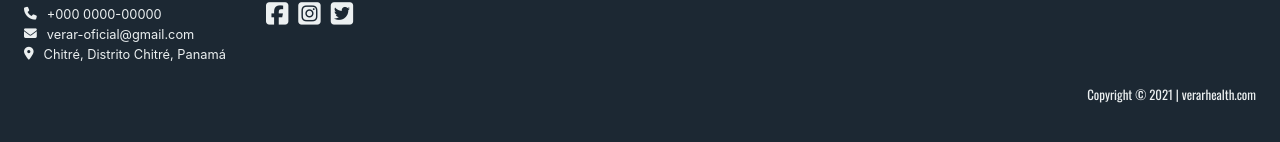
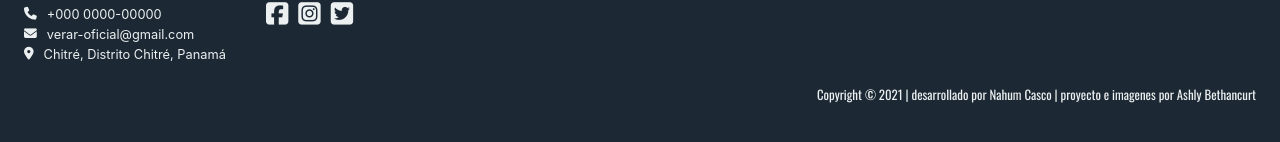
Before and after one commit to NahumCRep/VerarWeb, a React (Create React App) app: page /aboutus in a window 1280 px wide. Shown: the part 1375-1517 px from the top of the page. Built offline with nearby package versions, Linux system fonts and the light colour scheme; a web font is replaced by a local one.

Commit message:
copyright text

```diff
--- a/src/components/footer/Footer.js
+++ b/src/components/footer/Footer.js
@@ -29,7 +29,7 @@ const Footer = () => {
             </div>
             <div className="footer-copyright" >
                 {/* <img src={vicon} alt="verar icon" /> */}
-                <p>Copyright &copy; 2021 | verarhealth.com</p>
+                <p>Copyright &copy; 2021 | desarrollado por Nahum Casco | proyecto e imagenes por Ashly Bethancurt</p>
             </div>
         </div>
     )
```
